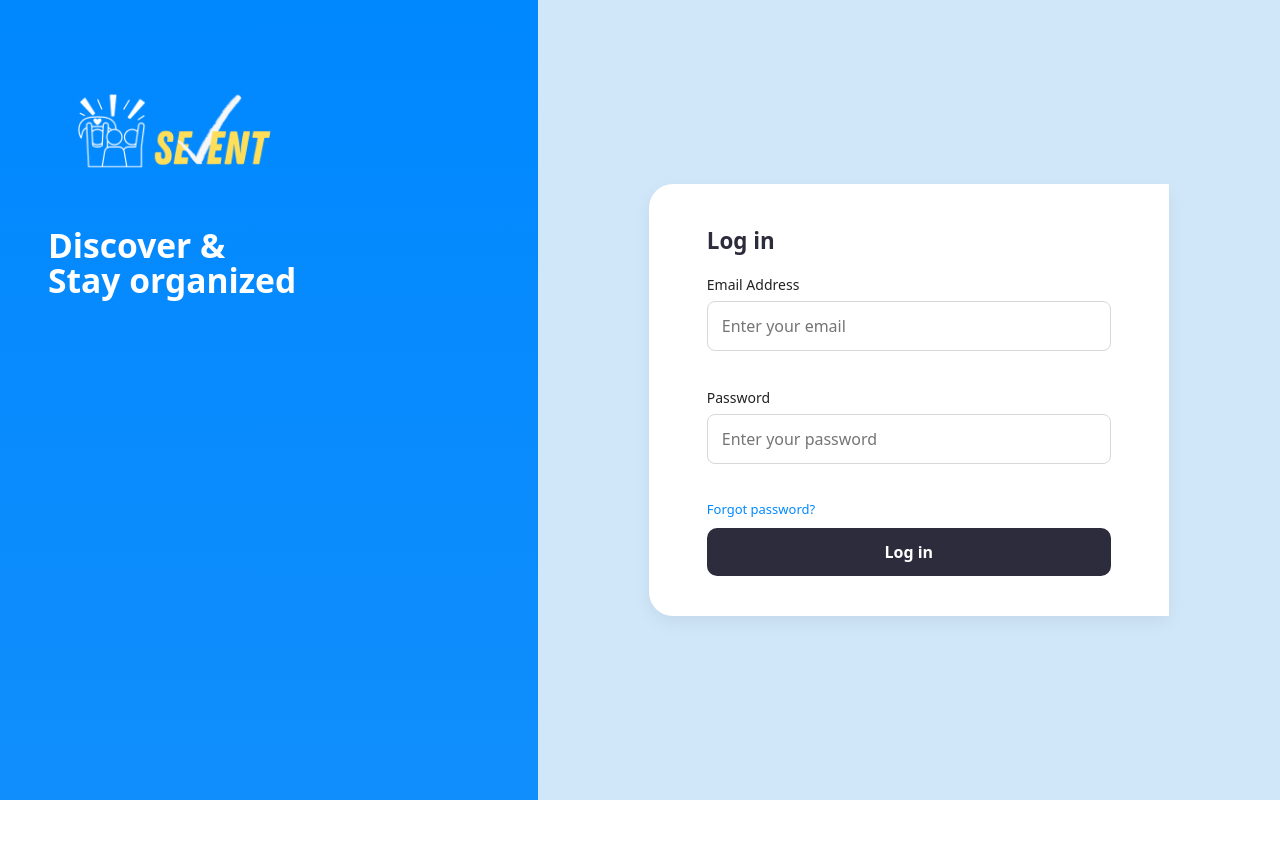
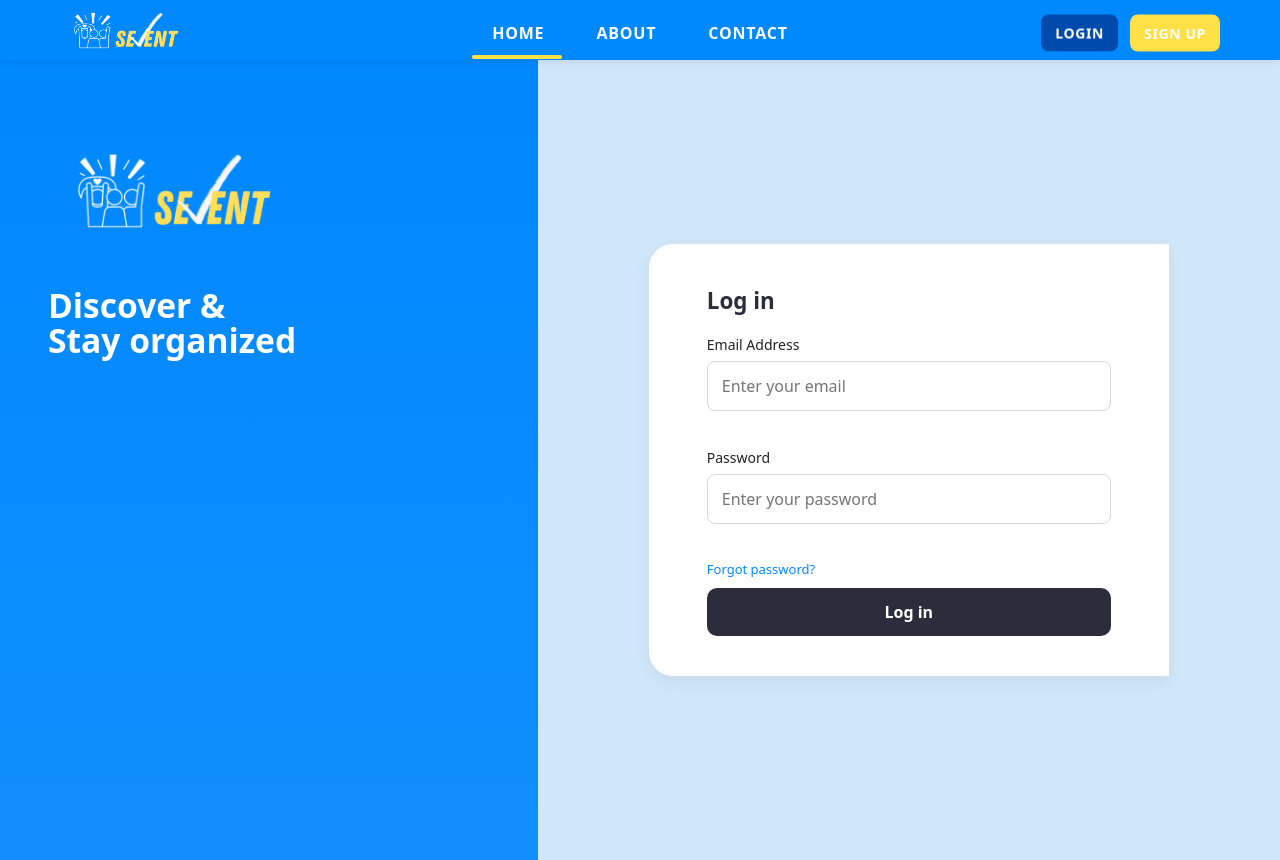
Before and after one commit to anhdangtr/fe_sevent_3n, a React (Vite) app: page /auth/LogIn in a window 1280 px wide. Before the commit the page ends 800 px from the top, so only its background shows below. Built offline with nearby package versions, Linux system fonts and the light colour scheme.

Commit message:
xong link

```diff
--- a/src/App.jsx
+++ b/src/App.jsx
@@ -7,13 +7,17 @@ import EventPage from './pages/EventPage';
 import RequireAuth from './components/RequireAuth';
 import Contact from './pages/Contact';
 import About from './pages/About';
+import Navbar from "./components/Navbar";
 import { BrowserRouter as Router, Route, Routes } from 'react-router-dom';
 
 function App() {
   const [count, setCount] = useState(0);
+  const [activeNav, setActiveNav] = useState("home");
+
 
   return (
     <Router>
+      <Navbar activeNav={activeNav} setActiveNav={setActiveNav} />
       <Routes>
         <Route path="/" element={<PageTest />} />
         <Route path="/PageTest" element={<PageTest />} />
--- a/src/components/Navbar.css
+++ b/src/components/Navbar.css
@@ -74,7 +74,7 @@
 .nav-link.active::after {
   content: "";                                    /* Create pseudo-element */
   position: absolute;                             /* Position under text */
-  left: 50%;                                      /* Start from center */
+  left: 60%;                                      /* Start from center */
   bottom: -8px;                                   /* 8px below text */
   transform: translateX(-50%);                    /* Perfect centering */
   width: 70%;                                     /* Not full width – looks elegant */
--- a/src/pages/About.jsx
+++ b/src/pages/About.jsx
@@ -1,9 +1,12 @@
-import React from "react";
+import React, { useState } from "react";
 import "./About.css"; // Import the About page CSS
 
 function About() {
+  const [activeNav, setActiveNav] = useState("home");
+
   return (
     <div className="about-container">
+       {/* <Navbar activeNav={activeNav} setActiveNav={setActiveNav} /> */}
       <div className="about-header">
         <h1>About Us</h1>
         <p>Learn more about our platform and the people behind it.</p>
--- a/src/pages/Contact.jsx
+++ b/src/pages/Contact.jsx
@@ -2,6 +2,7 @@ import React, { useState } from "react";
 import "./Contact.css"; // Import the Contact page CSS
 
 function Contact() {
+    const [activeNav, setActiveNav] = useState("home");
   const [formData, setFormData] = useState({
     name: "",
     email: "",
@@ -21,6 +22,7 @@ function Contact() {
 
   return (
     <div className="contact-container">
+        {/* <Navbar activeNav={activeNav} setActiveNav={setActiveNav} /> */}
       <div className="contact-header">
         <h1>Contact Us</h1>
         <p>If you have any questions or inquiries, feel free to reach out.</p>
--- a/src/pages/EventPage.css
+++ b/src/pages/EventPage.css
@@ -67,12 +67,14 @@
 .nav-link.active::after {
   content: "";
   position: absolute;
-  left: 0;
+  left: 33;
   right: 0;
   bottom: -8px;
   height: 4px;
   background: #ffe047;
   border-radius: 4px;
+  width: 90px;
+
 }
 
 .auth-buttons {
--- a/src/pages/EventPage.jsx
+++ b/src/pages/EventPage.jsx
@@ -160,6 +160,7 @@ const EventPage = () => {
   if (loading) {
     return (
       <div className="event-page-container">
+          {/* <Navbar activeNav={activeNav} setActiveNav={setActiveNav} /> */}
         <nav className="navbar">
           <div className="navbar-container">
             <div className="navbar-logo">
--- a/src/pages/PageTest.jsx
+++ b/src/pages/PageTest.jsx
@@ -97,7 +97,7 @@ const PageTest = () => {
 
   return (
     <div className="landpage-container">
-      <Navbar />
+       {/* <Navbar activeNav={activeNav} setActiveNav={setActiveNav} /> */}
 
       {/* Hero Section */}
       <section className="hero-section">
```
